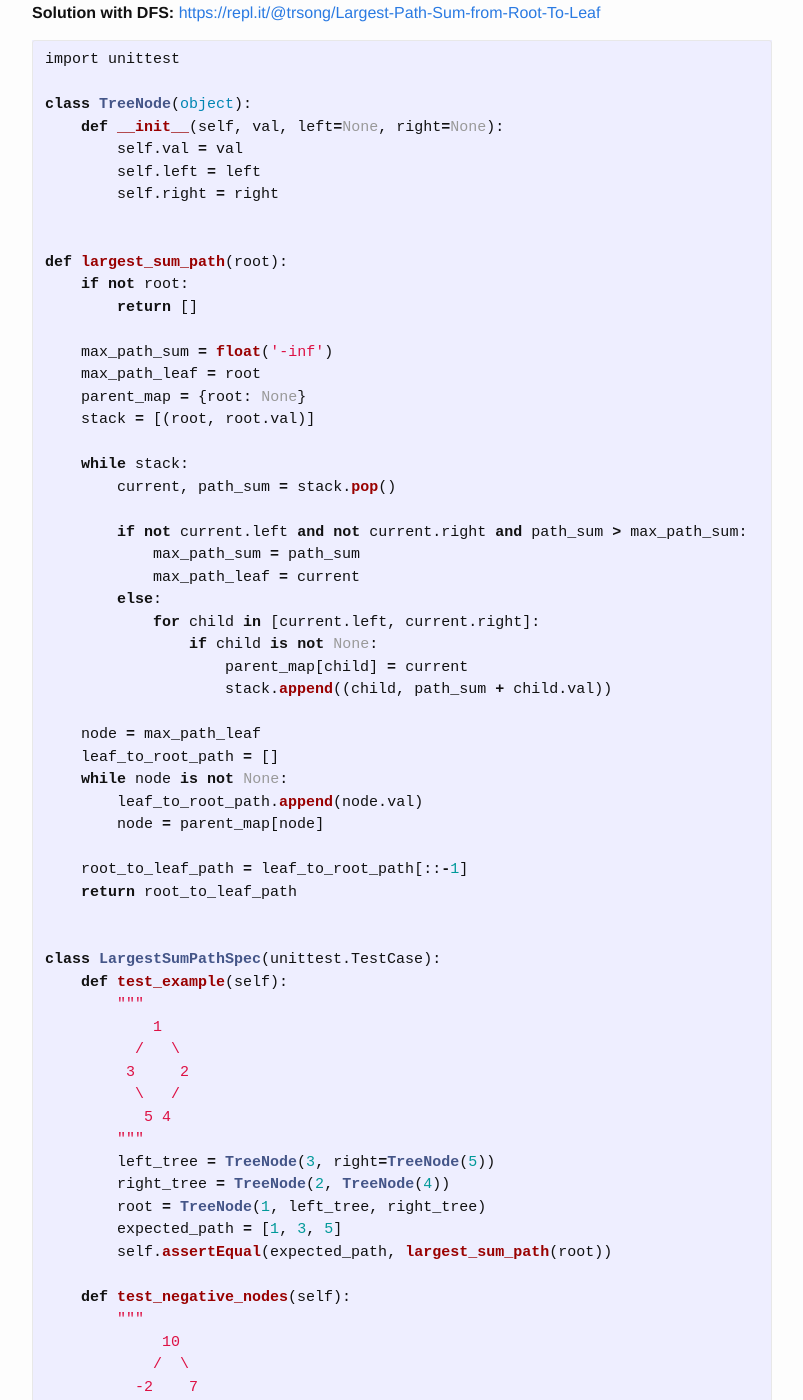
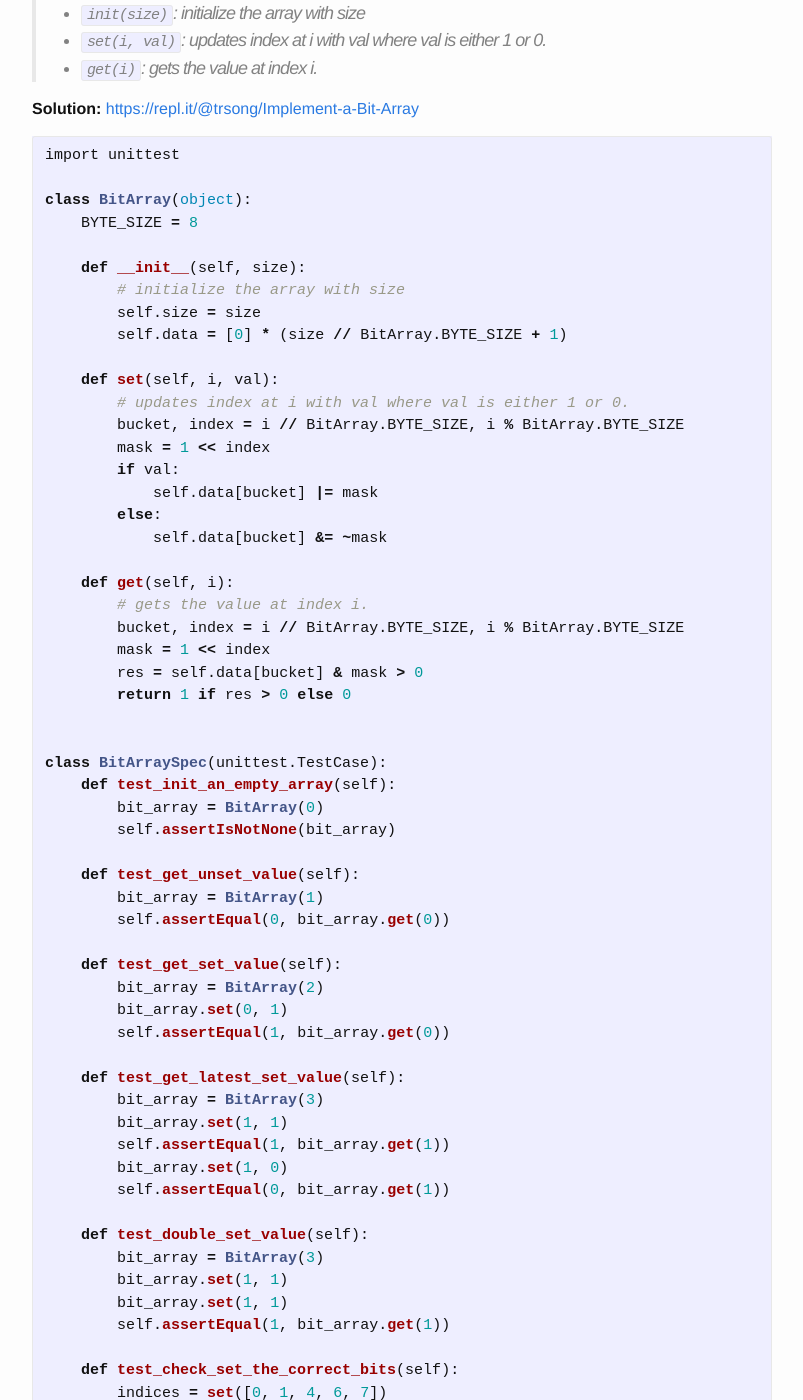
Before and after one commit to trsong/trsong.github.io, a Jekyll site: the page built from _posts/2020-02-01-DailyQuestionsFeb.md, in a window 1280 px wide and 1400 px high, scrolled down 1165 px. Shown: the whole window, without its empty margins (238-1041 px from the left). Built offline with Jekyll 4.4.1, drawn with Linux system fonts in a browser that asks for light colours; some of the changed text lies outside the part shown.

Commit message:
Add Solution to Feb 6 Question

````diff
--- a/_posts/2020-02-01-DailyQuestionsFeb.md
+++ b/_posts/2020-02-01-DailyQuestionsFeb.md
@@ -19,12 +19,114 @@ categories: Python/Java
 **Java Playground:** [https://repl.it/languages/java](https://repl.it/languages/java)
 
 
-### Feb 6, 2020 \[Medium\] Implement a Bit Array.
+### Feb 7, 2020 \[Medium\] Similar Websites
+---
+> **Question:** You are given a list of (website, user) pairs that represent users visiting websites. Come up with a program that identifies the top k pairs of websites with the greatest similarity.
+
+**Example:**
+```py
+Suppose k = 1, and the list of tuples is:
+
+[('a', 1), ('a', 3), ('a', 5),
+ ('b', 2), ('b', 6),
+ ('c', 1), ('c', 2), ('c', 3), ('c', 4), ('c', 5)
+ ('d', 4), ('d', 5), ('d', 6), ('d', 7),
+ ('e', 1), ('e', 3), ('e': 5), ('e', 6)]
+
+Then a reasonable similarity metric would most likely conclude that a and e are the most similar, so your program should return [('a', 'e')].
+```
+
+### Feb 6, 2020 \[Easy\] Implement a Bit Array
 ---
 > **Question:** A bit array is a space efficient array that holds a value of 1 or 0 at each index.
 > - `init(size)`: initialize the array with size
 > - `set(i, val)`: updates index at i with val where val is either 1 or 0.
 > - `get(i)`: gets the value at index i.
+
+
+**Solution:** [https://repl.it/@trsong/Implement-a-Bit-Array](https://repl.it/@trsong/Implement-a-Bit-Array)
+```py
+import unittest
+
+class BitArray(object):
+    BYTE_SIZE = 8
+
+    def __init__(self, size):
+        # initialize the array with size
+        self.size = size
+        self.data = [0] * (size // BitArray.BYTE_SIZE + 1)
+
+    def set(self, i, val):
+        # updates index at i with val where val is either 1 or 0.
+        bucket, index = i // BitArray.BYTE_SIZE, i % BitArray.BYTE_SIZE
+        mask = 1 << index
+        if val:
+            self.data[bucket] |= mask
+        else:
+            self.data[bucket] &= ~mask
+
+    def get(self, i):
+        # gets the value at index i.
+        bucket, index = i // BitArray.BYTE_SIZE, i % BitArray.BYTE_SIZE
+        mask = 1 << index
+        res = self.data[bucket] & mask > 0
+        return 1 if res > 0 else 0
+
+
+class BitArraySpec(unittest.TestCase):
+    def test_init_an_empty_array(self):
+        bit_array = BitArray(0)
+        self.assertIsNotNone(bit_array)
+
+    def test_get_unset_value(self):
+        bit_array = BitArray(1)
+        self.assertEqual(0, bit_array.get(0))
+
+    def test_get_set_value(self):
+        bit_array = BitArray(2)
+        bit_array.set(0, 1)
+        self.assertEqual(1, bit_array.get(0))
+
+    def test_get_latest_set_value(self):
+        bit_array = BitArray(3)
+        bit_array.set(1, 1)
+        self.assertEqual(1, bit_array.get(1))
+        bit_array.set(1, 0)
+        self.assertEqual(0, bit_array.get(1))
+
+    def test_double_set_value(self):
+        bit_array = BitArray(3)
+        bit_array.set(1, 1)
+        bit_array.set(1, 1)
+        self.assertEqual(1, bit_array.get(1))
+
+    def test_check_set_the_correct_bits(self):
+        indices = set([0, 1, 4, 6, 7])
+        bit_array = BitArray(8)
+        for i in indices:
+            bit_array.set(i, 1)
+
+        for i in xrange(8):
+            if i in indices:
+                self.assertEqual(1, bit_array.get(i))
+            else:
+                self.assertEqual(0, bit_array.get(i))
+
+    def test_check_set_the_correct_bits2(self):
+        indices = set([5, 10, 15, 20, 25, 30, 35])
+        bit_array = BitArray(100)
+        for i in indices:
+            bit_array.set(i, 1)
+
+        for i in xrange(100):
+            if i in indices:
+                self.assertEqual(1, bit_array.get(i))
+            else:
+                self.assertEqual(0, bit_array.get(i))
+
+if __name__ == '__main__':
+    unittest.main(exit=False)
+```
 
 ### Feb 5, 2020 \[Easy\] Largest Path Sum from Root To Leaf
 ---
````
